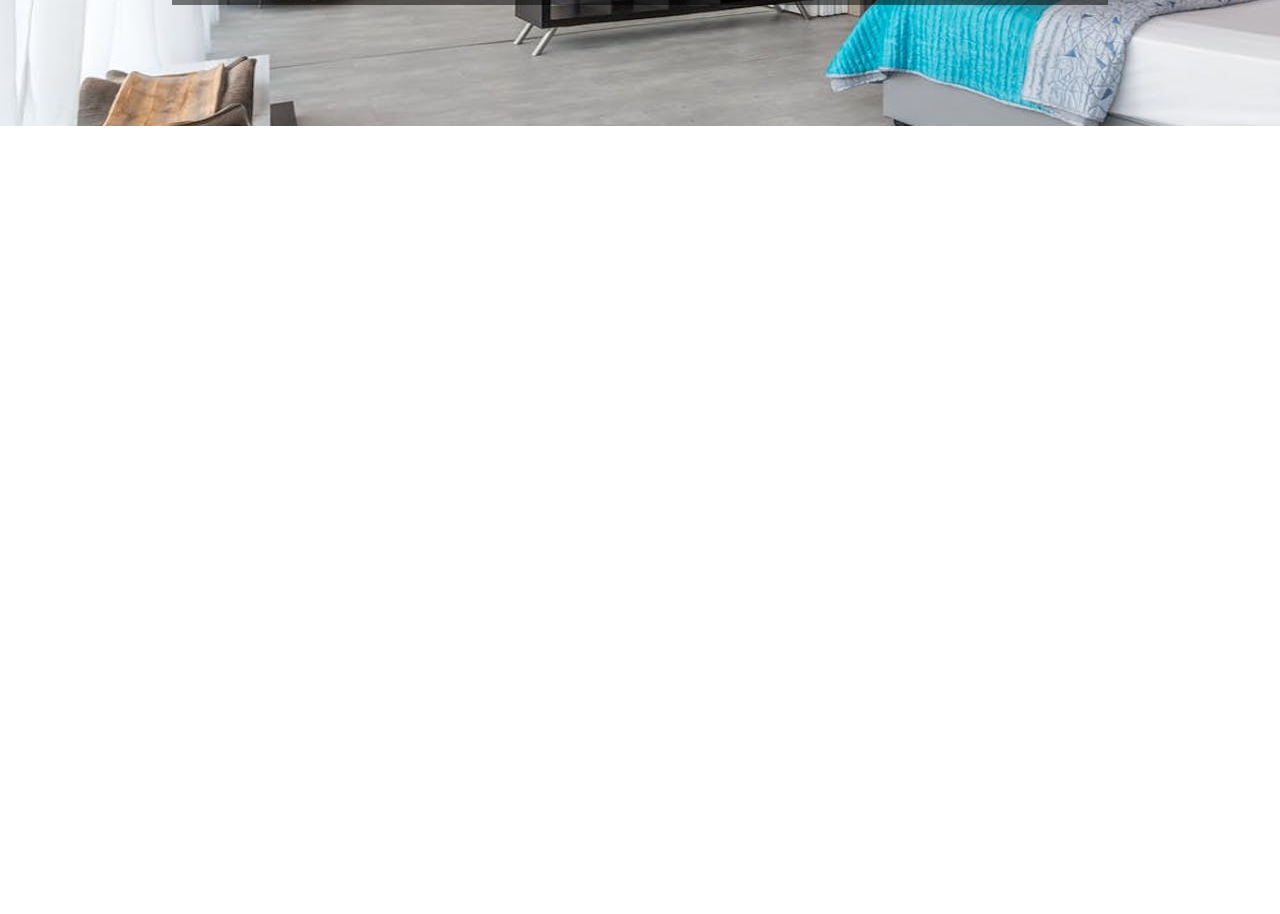
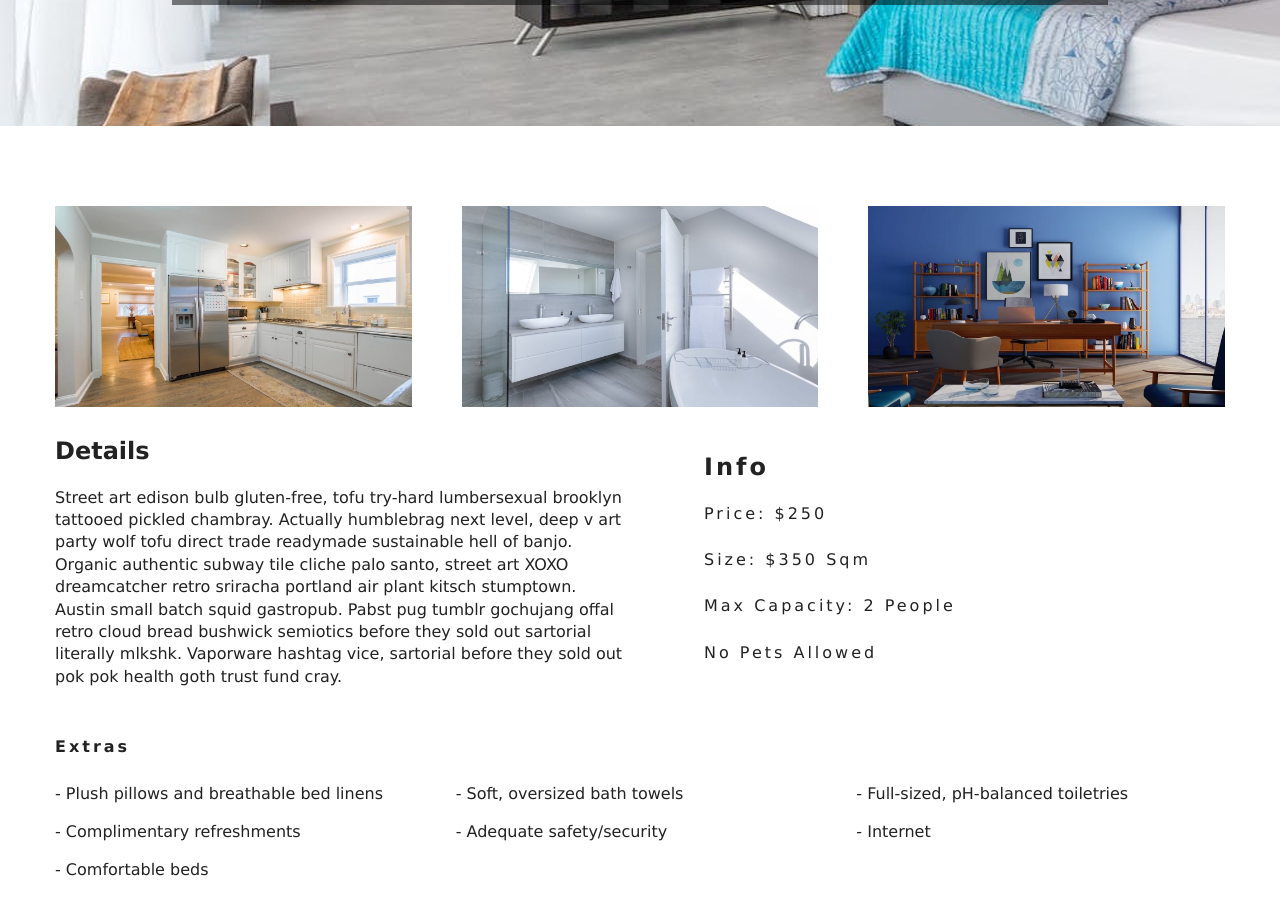
Before and after one commit to alshafi834/React-Resort-App, a React (Create React App) app: page /rooms/double-basic in a window 1280 px wide. Shown: the part 420-1334 px from the top of the page. Before the commit the page ends 800 px from the top, so only its background shows below. Built offline with nearby package versions, Linux system fonts and the light colour scheme.

Commit message:
single room page full done

```diff
--- a/src/components/StyledHero.js
+++ b/src/components/StyledHero.js
@@ -3,7 +3,8 @@
 
 const StyledHero = styled.header`
   min-height: 60vh;
-  background: url(${props => props.img}) center/cover no-repeat;
+  background: url(${props => (props.img ? props.img : defaultImage)})
+    center/cover no-repeat;
   display: flex;
   align-items: center;
   justify-content: center;
--- a/src/pages/SingleRoom.js
+++ b/src/pages/SingleRoom.js
@@ -43,7 +43,9 @@
       images
     } = room;
 
+    const [mainImg, ...otherImgs] = images;
     return (
+      <>
         <StyledHero img={images[0]}>
           <Banner title={`${name} room`}>
             <Link to="/rooms" className="btn-primary">
@@ -51,6 +53,39 @@
             </Link>
           </Banner>
         </StyledHero>
+        <section className="single-room">
+          <div className="single-room-images">
+            {otherImgs.map((item, index) => {
+              return <img key={index} src={item} alt="room images" />;
+            })}
+          </div>
+          <div className="single-room-info">
+            <article className="description">
+              <h3>Details</h3>
+              <p>{description}</p>
+            </article>
+            <article className="info">
+              <h3>Info</h3>
+              <h6>Price: ${price}</h6>
+              <h6>Size: ${size} sqm</h6>
+              <h6>
+                Max Capacity:{" "}
+                {capacity > 1 ? `${capacity} people` : `${capacity} person`}{" "}
+              </h6>
+              <h6>{pets ? "Pets allowed" : "No pets allowed"}</h6>
+              <h6>{breakfast && "Free breakfast included"}</h6>
+            </article>
+          </div>
+        </section>
+        <section className="room-extras">
+          <h6>Extras</h6>
+          <ul className="extras">
+            {extras.map((item, index) => {
+              return <li key={index}>- {item}</li>;
+            })}
+          </ul>
+        </section>
+      </>
     );
   }
 }
```
Lines whose indentation alone changed are shown as unchanged.
